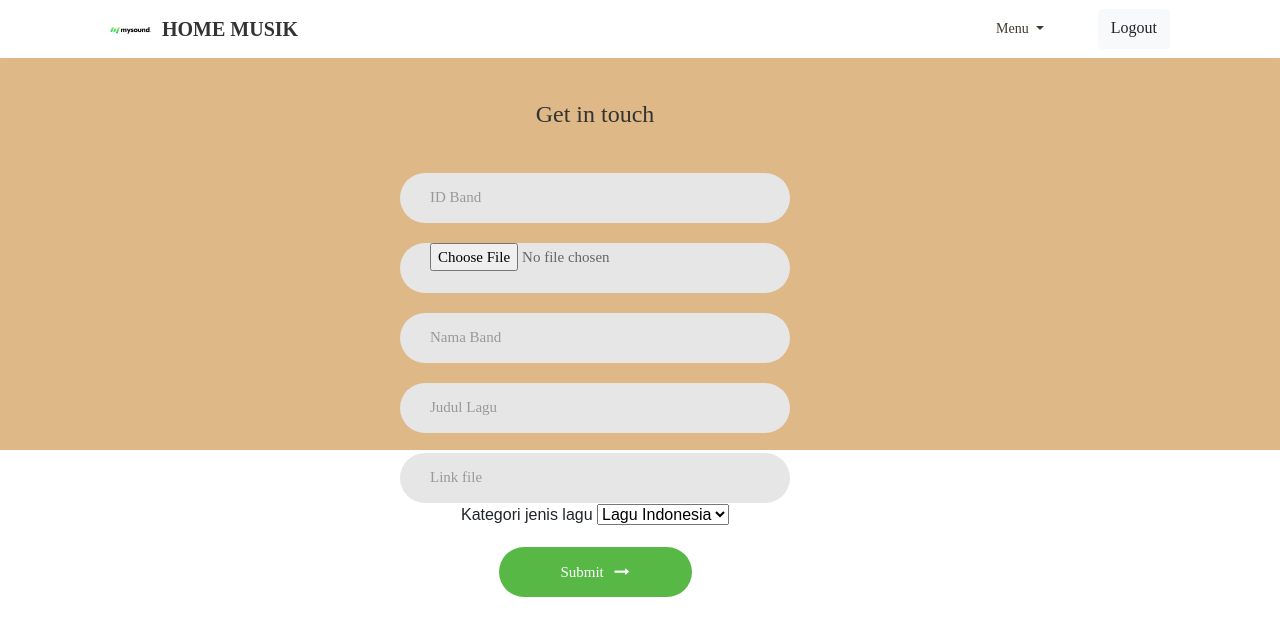
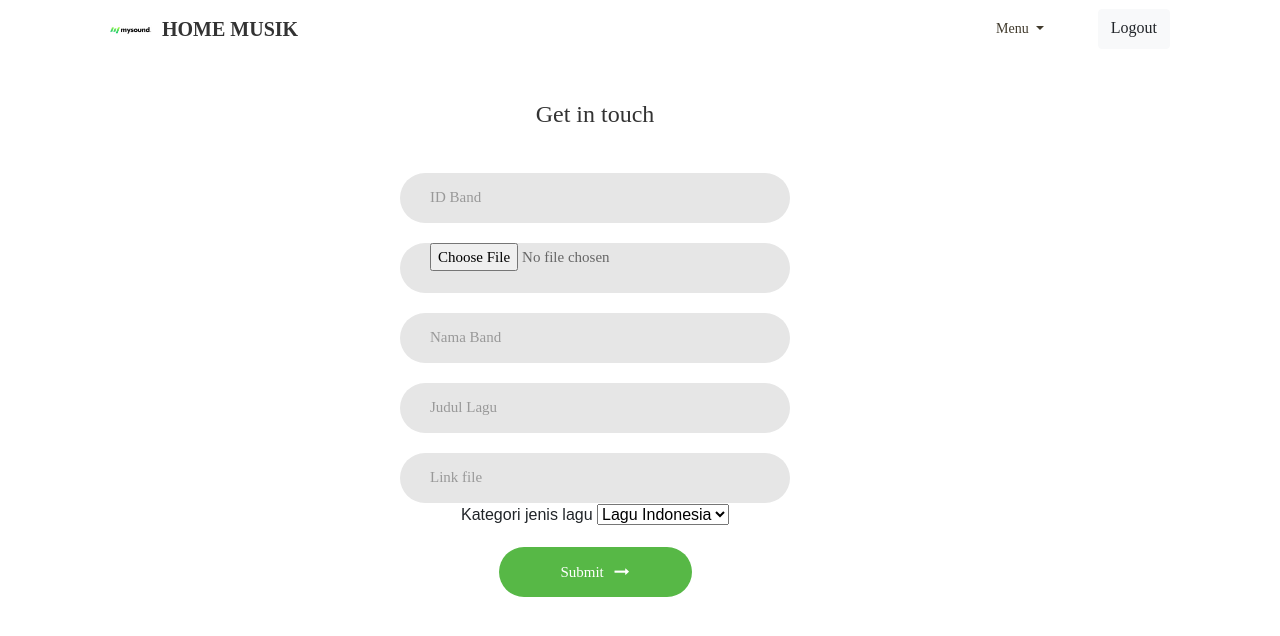
Before and after one commit to FachriezalNugraha/musikku2, a PHP site: page /edit.php?id=1 in a window 1280 px wide. Shown: the top 636 px of the page. Run offline with PHP 8.4, Linux system fonts and the light colour scheme; the visitor is signed in with stand-in values (Sample User, id 1); data that the repository does not hold is empty; some web fonts are replaced.

Commit message:
update konek16

```diff
--- a/edit.php
+++ b/edit.php
@@ -45,7 +45,7 @@ if(empty($_SESSION['username']))
     </div>
     </nav>
     </div>
-    <div style="height: 450px;  width: auto; background-color: #DEB887; border-top-left-radius: 60px; border-top-right-radius: 60px; padding-left: 10px"  class="form-input">
+    <div style="height: 450px;  width: auto; border-top-left-radius: 60px; border-top-right-radius: 60px; padding-left: 10px"  class="form-input">
 <center>
         <form method="POST" class="contact1-form validate-form" action="upload.php" enctype="multipart/form-data">
           <span class="contact1-form-title">
--- a/tabel_lagu.php
+++ b/tabel_lagu.php
@@ -25,7 +25,7 @@ if(empty($_SESSION['username']))
 
 <body>
     <div>
-        <nav class="navbar navbar-light navbar-expand-md fixed-top navigation-clean-button" style="height:58px;">
+        <nav class="navbar navbar-light navbar-expand-md fixed-top navigation-clean-button" style="height:58px; background-color: #76D7C4">
             <div class="container"><a class="navbar-brand" href="#"><img src="assets/img/mysound.jpg" id="logo">Home Musik</a><button class="navbar-toggler" data-toggle="collapse" data-target="#navcol-1"><span class="sr-only">Toggle navigation</span><span class="navbar-toggler-icon"></span></button>
                 <div
                     class="collapse navbar-collapse" id="navcol-1">
```
